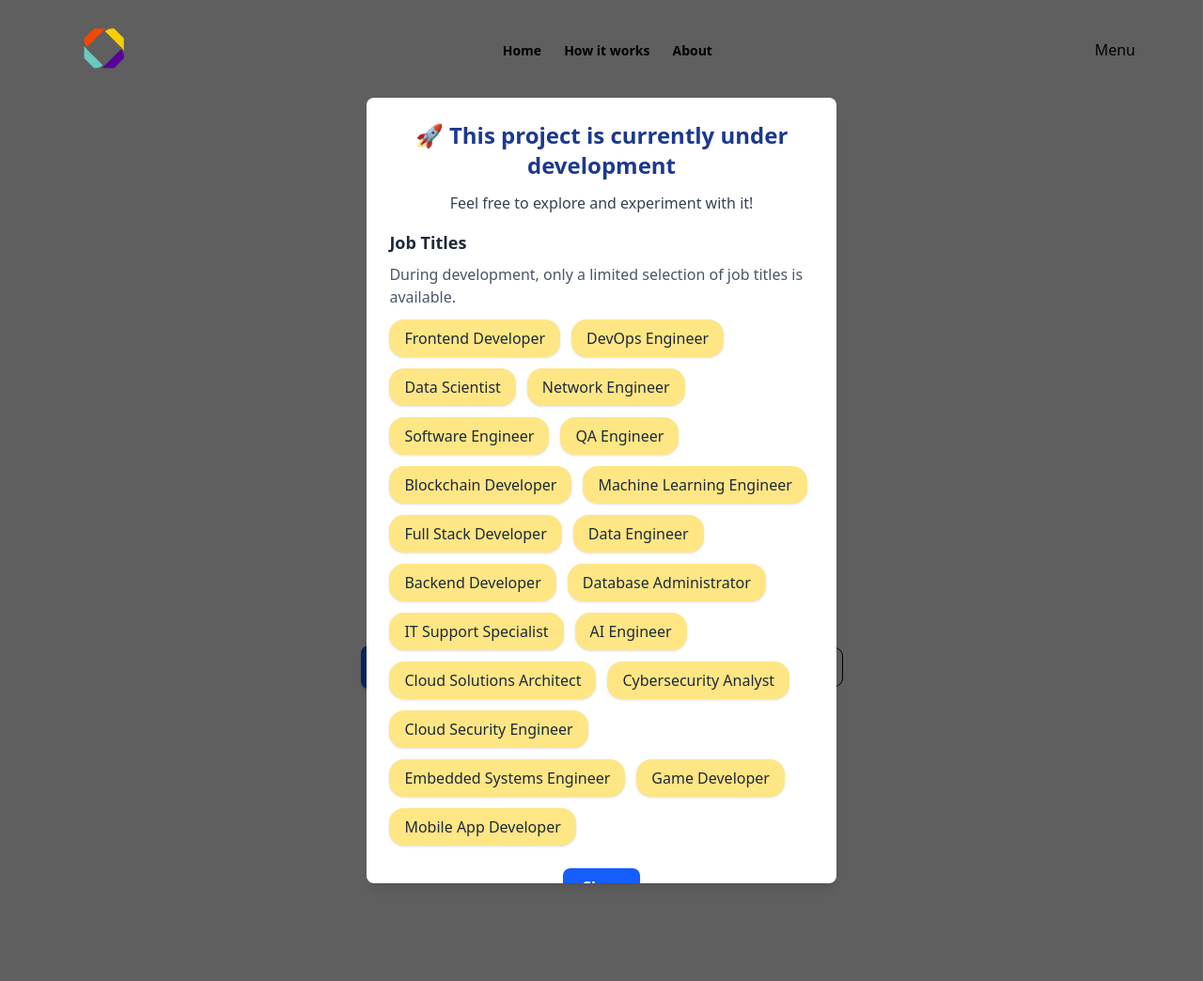
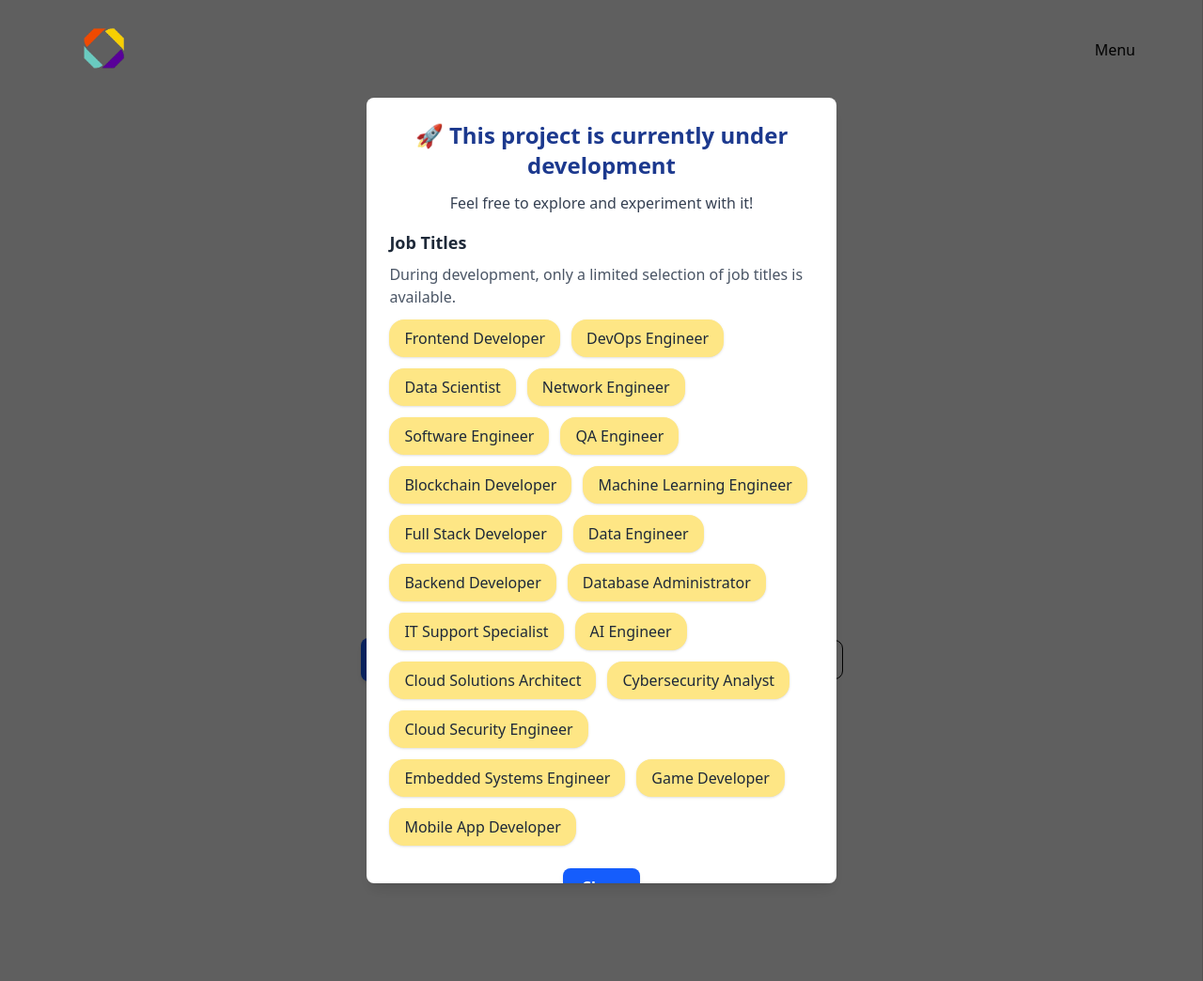
Before and after one commit to aust21/skill-gap-analyzer, a Flask app: page / in a window 1280 px wide. Shown: the whole page at 94% size. Run offline with Flask 3, Linux system fonts and the light colour scheme; style sheets or scripts are compiled from the project's sources; parts of the project's set-up code (start-up, migrations or seed data) failed here and were passed over.

Commit message:
responsive

```diff
--- /dev/null
+++ b/src/static/css/landing.css
@@ -0,0 +1,8 @@
+@media (max-width: 50em) {
+  .parent {
+    width: 100%;
+  }
+  .first {
+    flex-direction: column;
+  }
+}
--- a/src/static/css/nav.css
+++ b/src/static/css/nav.css
@@ -1,5 +1,5 @@
 .navigation {
-  background: hsl(0 0% 0% /0.8);
+  background: rgb(65, 61, 61);
   transition: transform 350ms ease-out;
   z-index: -1;
 }
@@ -19,13 +19,6 @@
   transform: translateX(0%);
 }
 
-@supports (backdrop-filter: blur(1rem)) {
-  .navigation {
-    background: hsl(0 0% 100% /0.1);
-    backdrop-filter: blur(1rem);
-  }
-}
-
 @media (max-width: 35em) {
   .navigation {
     inset: 0 0 0 40%;
--- a/src/static/css/output.css
+++ b/src/static/css/output.css
@@ -29,6 +29,7 @@
     --font-weight-semibold: 600;
     --radius-lg: 0.5rem;
     --radius-2xl: 1rem;
+    --ease-out: cubic-bezier(0, 0, 0.2, 1);
     --default-transition-duration: 150ms;
     --default-transition-timing-function: cubic-bezier(0.4, 0, 0.2, 1);
     --default-font-family: var(--font-sans);
@@ -268,6 +269,9 @@
   .mt-6 {
     margin-top: calc(var(--spacing) * 6);
   }
+  .mt-\[1rem\] {
+    margin-top: 1rem;
+  }
   .mr-\[1\.5rem\] {
     margin-right: 1.5rem;
   }
@@ -492,6 +502,9 @@
   .text-amber-100 {
     color: var(--color-amber-100);
   }
+  .text-black {
+    color: var(--color-black);
+  }
   .text-blue-900 {
     color: var(--color-blue-900);
   }
@@ -588,6 +621,31 @@
   syntax: "*";
   inherits: false;
   initial-value: 0;
+}
+@property --tw-rotate-x {
+  syntax: "*";
+  inherits: false;
+  initial-value: rotateX(0);
+}
+@property --tw-rotate-y {
+  syntax: "*";
+  inherits: false;
+  initial-value: rotateY(0);
+}
+@property --tw-rotate-z {
+  syntax: "*";
+  inherits: false;
+  initial-value: rotateZ(0);
+}
+@property --tw-skew-x {
+  syntax: "*";
+  inherits: false;
+  initial-value: skewX(0);
+}
+@property --tw-skew-y {
+  syntax: "*";
+  inherits: false;
+  initial-value: skewY(0);
 }
 @property --tw-border-style {
   syntax: "*";
@@ -658,3 +716,79 @@
   inherits: false;
   initial-value: solid;
 }
+@property --tw-blur {
+  syntax: "*";
+  inherits: false;
+}
+@property --tw-brightness {
+  syntax: "*";
+  inherits: false;
+}
+@property --tw-contrast {
+  syntax: "*";
+  inherits: false;
+}
+@property --tw-grayscale {
+  syntax: "*";
+  inherits: false;
+}
+@property --tw-hue-rotate {
+  syntax: "*";
+  inherits: false;
+}
+@property --tw-invert {
+  syntax: "*";
+  inherits: false;
+}
+@property --tw-opacity {
+  syntax: "*";
+  inherits: false;
+}
+@property --tw-saturate {
+  syntax: "*";
+  inherits: false;
+}
+@property --tw-sepia {
+  syntax: "*";
+  inherits: false;
+}
+@property --tw-backdrop-blur {
+  syntax: "*";
+  inherits: false;
+}
+@property --tw-backdrop-brightness {
+  syntax: "*";
+  inherits: false;
+}
+@property --tw-backdrop-contrast {
+  syntax: "*";
+  inherits: false;
+}
+@property --tw-backdrop-grayscale {
+  syntax: "*";
+  inherits: false;
+}
+@property --tw-backdrop-hue-rotate {
+  syntax: "*";
+  inherits: false;
+}
+@property --tw-backdrop-invert {
+  syntax: "*";
+  inherits: false;
+}
+@property --tw-backdrop-opacity {
+  syntax: "*";
+  inherits: false;
+}
+@property --tw-backdrop-saturate {
+  syntax: "*";
+  inherits: false;
+}
+@property --tw-backdrop-sepia {
+  syntax: "*";
+  inherits: false;
+}
+@property --tw-ease {
+  syntax: "*";
+  inherits: false;
+}
--- /dev/null
+++ b/src/static/js/app.js
@@ -0,0 +1,17 @@
+document.addEventListener("DOMContentLoaded", () => {
+  const primaryNav = document.querySelector(".navigation");
+  const toggleButton = document.querySelector(".toggle");
+
+  toggleButton.addEventListener("click", () => {
+    const vis = primaryNav.getAttribute("data-visible");
+    if (vis === "false") {
+      primaryNav.setAttribute("data-visible", "true");
+      toggleButton.setAttribute("aria-expanded", "true");
+      toggleButton.innerHTML = "Close";
+    } else {
+      primaryNav.setAttribute("data-visible", "false");
+      toggleButton.setAttribute("aria-expanded", "false");
+      toggleButton.innerHTML = "Menu";
+    }
+  });
+});
--- a/src/templates/landing/landing.html
+++ b/src/templates/landing/landing.html
@@ -1,7 +1,11 @@
 {% extends "index.html" %} {% block content %}
+<link
+  rel="stylesheet"
+  href="{{ url_for('static', filename='css/landing.css')}}"
+/>
 <section class="bg-[#fff] min-h-[90vh] relative">
   <div
-    class="absolute translate-x-[-50%] translate-y-[-50%] top-[70%] left-[50%] text-center w-[40%]"
+    class="parent absolute translate-x-[-50%] translate-y-[-50%] top-[70%] left-[50%] text-center w-[40%]"
   >
     <h1 class="text-3xl text-blue-950 font-semibold mb-[1rem]">
       Bridge the Gap Between Your Skills & Dream Job
@@ -12,7 +16,7 @@
       method="POST"
       enctype="multipart/form-data"
     >
-      <div class="flex justify-between items-center gap-[1rem] pt-[1rem]">
+      <div class="first flex justify-between items-center gap-[1rem] pt-[1rem]">
         <div class="">
           <label
             for="resume"
@@ -28,8 +32,6 @@
             class="hidden"
             onchange="updateFileName(this)"
           />
-
-          <p id="file-name" class="text-white"></p>
         </div>
 
         <div
@@ -47,6 +49,7 @@
           </button>
         </div>
       </div>
+      <p id="file-name" class="text-black mt-[1rem]"></p>
     </form>
   </div>
 
@@ -54,9 +57,12 @@
   <div
     id="popup"
     class="fixed top-0 left-0 w-full h-full bg-[#000000a0] flex justify-center items-center px-4"
+    onclick="closePopupOutside(event)"
   >
     <div
+      id="popup-content"
       class="bg-white p-6 rounded-lg shadow-lg text-center w-[90%] md:w-[50%] lg:w-[40%] max-h-[80vh] overflow-y-auto"
+      onclick="event.stopPropagation()"
     >
       <h3 class="text-2xl font-semibold text-blue-900 mb-3">
         🚀 This project is currently under development
@@ -85,27 +91,22 @@
 
       <button
         onclick="closePopup()"
-        class="mt-6 bg-blue-600 text-white font-semibold py-2 px-5 rounded-lg shadow-md hover:bg-blue-700 transition-all cursor-pointer"
+        class="cursor-pointer mt-6 bg-blue-600 text-white font-semibold py-2 px-5 rounded-lg shadow-md hover:bg-blue-700 transition-all"
       >
         Close
       </button>
     </div>
   </div>
-</section>
 
   <script>
-  function updateFileName(input) {
-    const fileName = input.files[0] ? input.files[0].name : "";
-    document.getElementById("file-name").innerText = fileName;
-
-    // Show the popup
-    if (fileName) {
-      document.getElementById("popup").classList.remove("hidden");
-    }
+    function closePopup() {
+      document.getElementById("popup").style.display = "none";
     }
 
-  function closePopup() {
-    document.getElementById("popup").classList.add("hidden");
+    function closePopupOutside(event) {
+      if (event.target.id === "popup") {
+        closePopup();
+      }
     }
 
     function updateFileName(input) {
@@ -115,4 +116,7 @@
       document.getElementById("file-name").textContent = fileName;
     }
   </script>
+
+  <script src="{{url_for('static', filename='js/app.js')}}"></script>
   {% endblock %}
+</section>
--- a/src/templates/nav.html
+++ b/src/templates/nav.html
@@ -7,29 +7,6 @@
         alt="DeepT"
         class="w-[5rem]"
     /></a>
-    <ul class="hidden justify-between items-center md:flex">
-      <li class="mr-[1.5rem]">
-        <a
-          href="{{ url_for('views.home') }}"
-          class="text-blac text-sm font-semibold"
-          >Home</a
-        >
-      </li>
-      <li class="mr-[1.5rem]">
-        <a
-          href="{{ url_for('views.home') }}"
-          class="text-blac text-sm font-semibold"
-          >How it works</a
-        >
-      </li>
-      <li class="mr-[1.5rem]">
-        <a
-          href="{{ url_for('views.home') }}"
-          class="text-blac text-sm font-semibold"
-          >About</a
-        >
-      </li>
-    </ul>
 
     <ul
       id="navigation"
```
Also changed, not shown: other parts of src/static/css/output.css (+29 -3 lines). Lines whose indentation alone changed are shown as unchanged.
